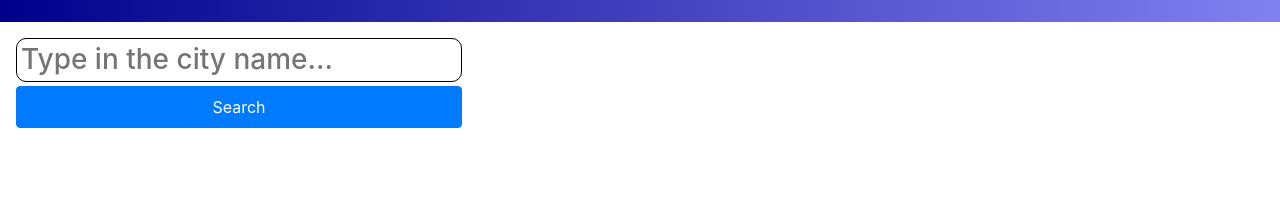
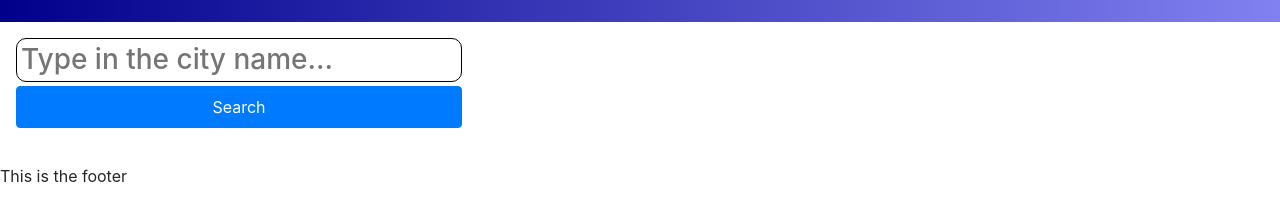
Before and after one commit to KKkaran/Challenge_6_WeatherApp, a plain HTML site: page index.html in a window 1280 px wide. Shown: the part 66-286 px from the top of the page. Drawn offline with nearby package versions, Linux system fonts and the light colour scheme.

Commit message:
index file changed

```diff
--- a/index.html
+++ b/index.html
@@ -50,7 +50,7 @@
 
 
     <footer>
-
+        This is the footer
     </footer>
 
 
```
